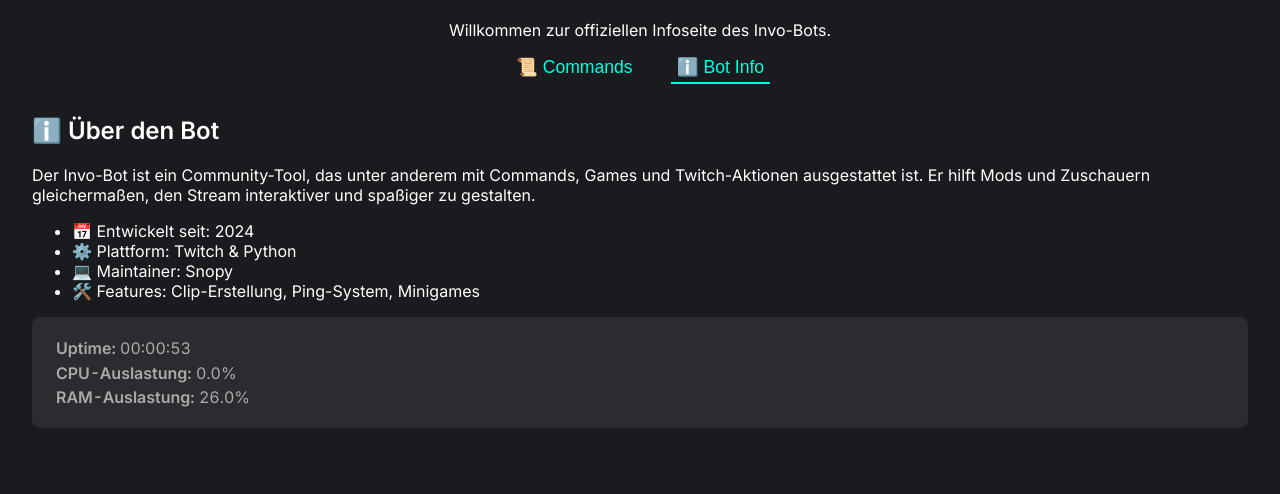
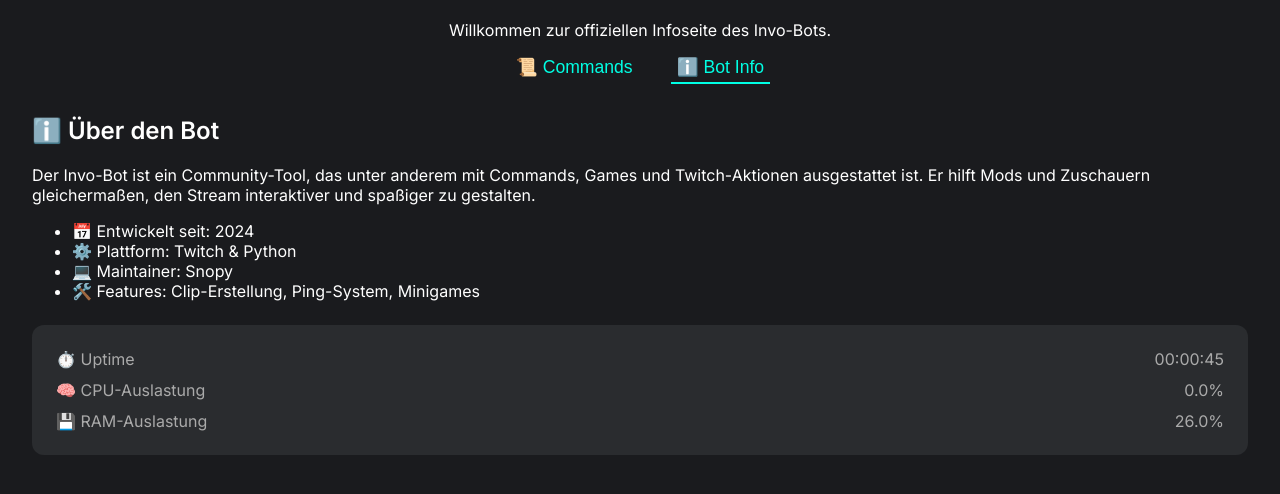
Before and after one commit to Snopygit/invo-bot, a plain HTML site: page index.html in a window 1280 px wide. Both pictures are taken after a click on the button "ℹ️ Bot Info". Shown: the part 102-596 px from the top of the page. Drawn offline with Linux system fonts and the light colour scheme.

Commit message:
Update index.html

```diff
--- a/index.html
+++ b/index.html
@@ -12,10 +12,6 @@
       --text: #ffffff;
       --accent: #00ffe4;
       --muted: #aaaaaa;
-    }
-
-    * {
-      box-sizing: border-box;
     }
 
     body {
@@ -104,16 +100,20 @@
 
     .system-info {
       background: var(--card-bg);
-      padding: 1rem 1.5rem;
-      border-radius: 8px;
-      margin-top: 1rem;
+      padding: 1.5rem;
+      border-radius: 12px;
+      margin-top: 1.5rem;
+      display: flex;
+      flex-direction: column;
+      gap: 0.7rem;
     }
 
-    .system-info p {
-      margin: 0.3rem 0;
+    .info-block {
+      display: flex;
+      justify-content: space-between;
+      font-weight: 500;
+      font-size: 1rem;
       color: var(--muted);
-      font-variant-numeric: tabular-nums;
-      transition: all 0.3s ease;
     }
 
     footer {
@@ -154,10 +154,10 @@
       <li>💻 Maintainer: Snopy</li>
       <li>🛠️ Features: Clip-Erstellung, Ping-System, Minigames</li>
     </ul>
-    <div class="system-info" id="system-info">
-      <p><strong>Uptime:</strong> <span id="uptime">Wird geladen...</span></p>
-      <p><strong>CPU-Auslastung:</strong> <span id="cpu">Wird geladen...</span></p>
-      <p><strong>RAM-Auslastung:</strong> <span id="ram">Wird geladen...</span></p>
+    <div class="system-info">
+      <div class="info-block"><span>⏱️ Uptime</span> <span id="uptime">Wird geladen...</span></div>
+      <div class="info-block"><span>🧠 CPU-Auslastung</span> <span id="cpu">Wird geladen...</span></div>
+      <div class="info-block"><span>💾 RAM-Auslastung</span> <span id="ram">Wird geladen...</span></div>
     </div>
   </section>
 
@@ -169,44 +169,15 @@
       document.querySelector(`nav button[onclick*="${tabId}"]`).classList.add('active');
     }
 
-    function updateUptime(seconds) {
-      function render() {
-        seconds++;
-        const h = String(Math.floor(seconds / 3600)).padStart(2, '0');
-        const m = String(Math.floor((seconds % 3600) / 60)).padStart(2, '0');
-        const s = String(seconds % 60).padStart(2, '0');
-        document.getElementById("uptime").textContent = `${h}:${m}:${s}`;
-      }
-      render();
-      setInterval(render, 1000);
-    }
-
     function fetchSystemInfo() {
       fetch("system.json")
         .then(res => res.json())
         .then(stats => {
-          const uptimeParts = stats.uptime.split(":"),
-                hours = parseInt(uptimeParts[0] || 0),
-                minutes = parseInt(uptimeParts[1] || 0),
-                seconds = parseInt(uptimeParts[2] || 0),
-                totalSeconds = hours * 3600 + minutes * 60 + seconds;
-
-          updateUptime(totalSeconds);
+          document.getElementById("uptime").textContent = stats.uptime;
           document.getElementById("cpu").textContent = stats.cpu;
           document.getElementById("ram").textContent = stats.ram;
         })
         .catch(err => console.error("Fehler beim Laden von system.json:", err));
-    }
-
-    function liveUpdateSystemStats() {
-      setInterval(() => {
-        fetch("system.json")
-          .then(res => res.json())
-          .then(stats => {
-            document.getElementById("cpu").textContent = stats.cpu;
-            document.getElementById("ram").textContent = stats.ram;
-          });
-      }, 10000); // alle 10 Sekunden neu laden
     }
 
     function fetchCommands() {
@@ -242,7 +213,6 @@
 
     fetchSystemInfo();
     fetchCommands();
-    liveUpdateSystemStats();
   </script>
 </body>
 </html>
```
